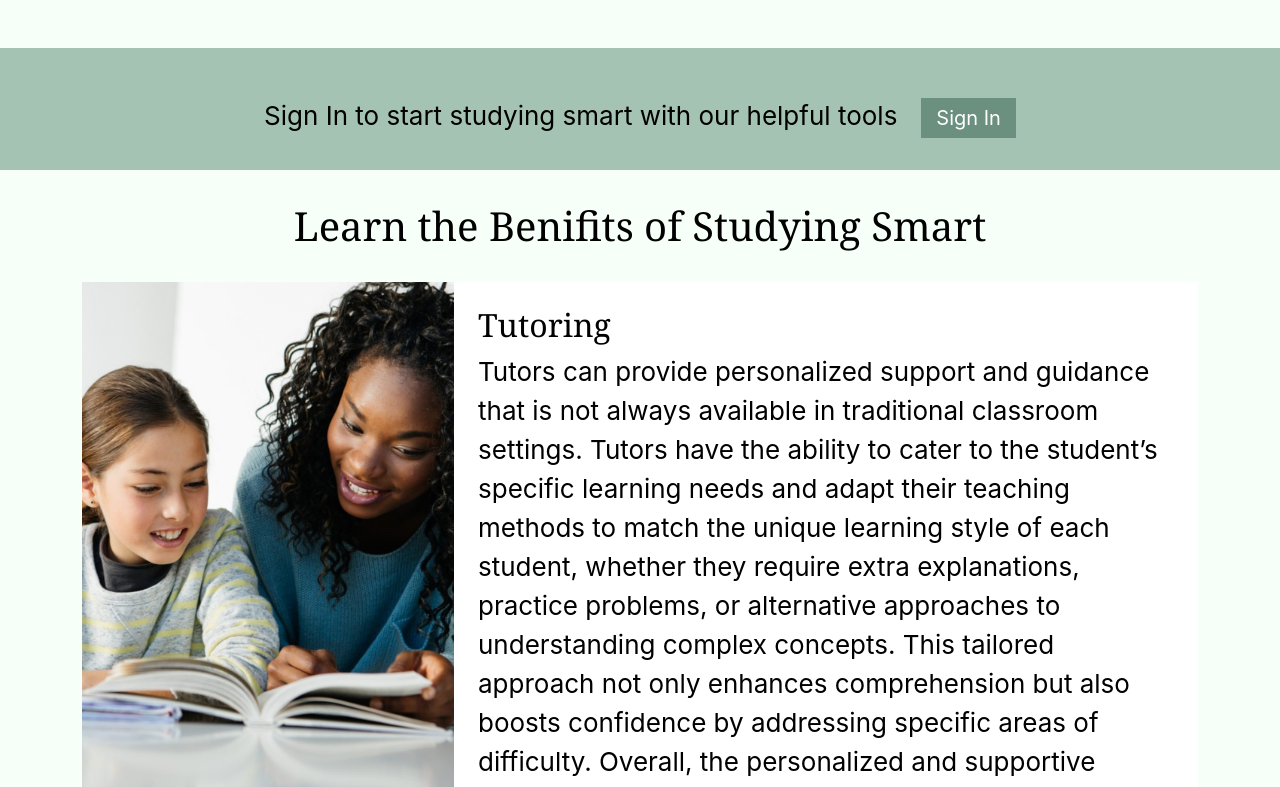
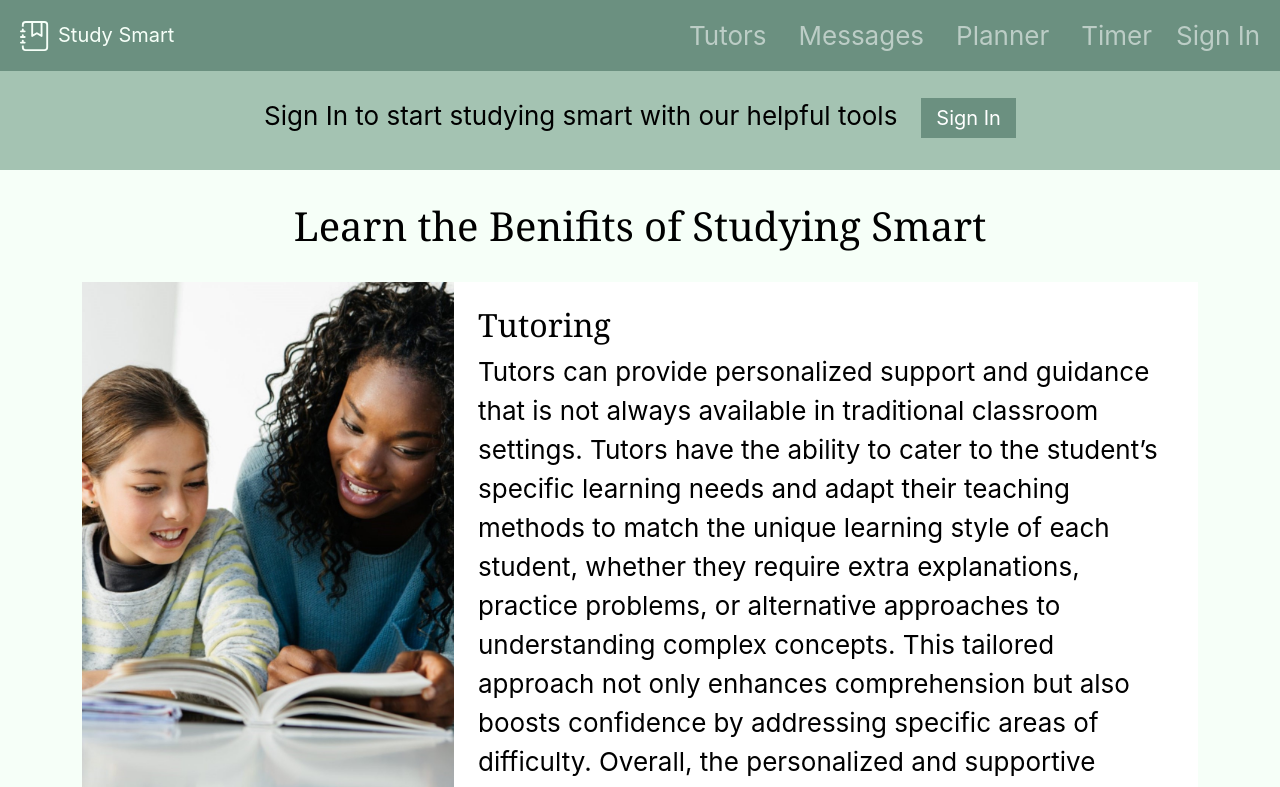
Before and after one commit to Sophie163/study-smart, a React (Create React App) app: page / in a window 1280 px wide. Shown: the top 787 px of the page. Built offline with nearby package versions, Linux system fonts and the light colour scheme.

Commit message:
reset App

```diff
--- a/src/App.js
+++ b/src/App.js
@@ -20,12 +20,15 @@ function App() {
       <header className="App-header">
 
       <Routes>
-        <Route path="/" element={<Home />} />
-        <Route path="/tutors" element={<Tutors />} />
-        <Route path="/messages" element={<Messages />} />
-        <Route path="/planner" element={<Planner />} />
-        <Route path="/timer" element={<Timer />} />
-        <Route path="/signin" element={<SignIn />} />
+      <Route exact path="/" element={<Layout />}>
+      <Route index element={<Home />} />
+      <Route path="tutors" element={<Tutors />} />
+      <Route path="messages" element={<Messages />} />
+      <Route path="planner" element={<Planner />} />
+      <Route path="timer" element={<Timer />} />
+      <Route path="signin" element={<SignIn />} />
+      <Route path="home" element={<Home />} />
+      </Route>
       </Routes>
 
       </header>
```
